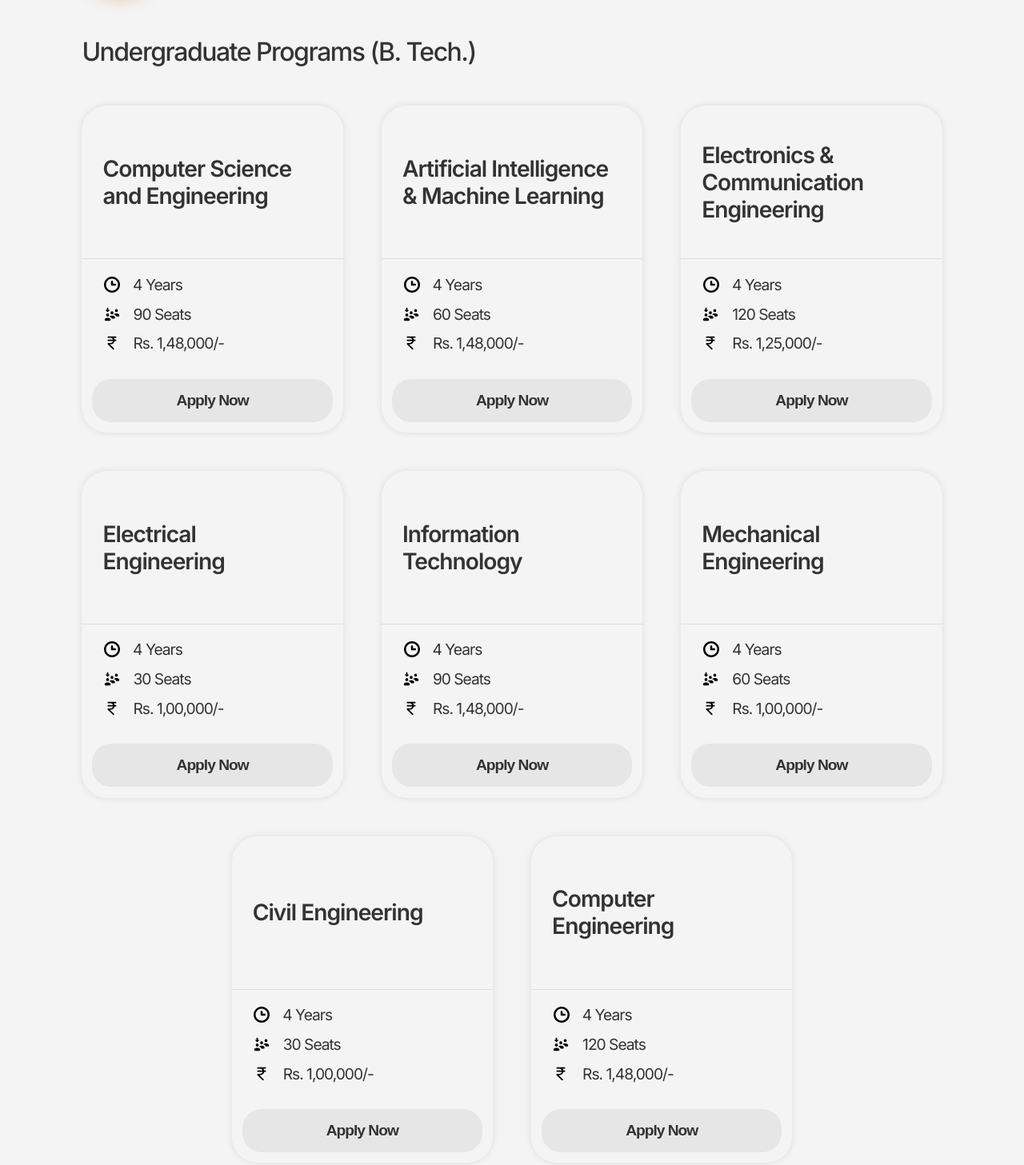
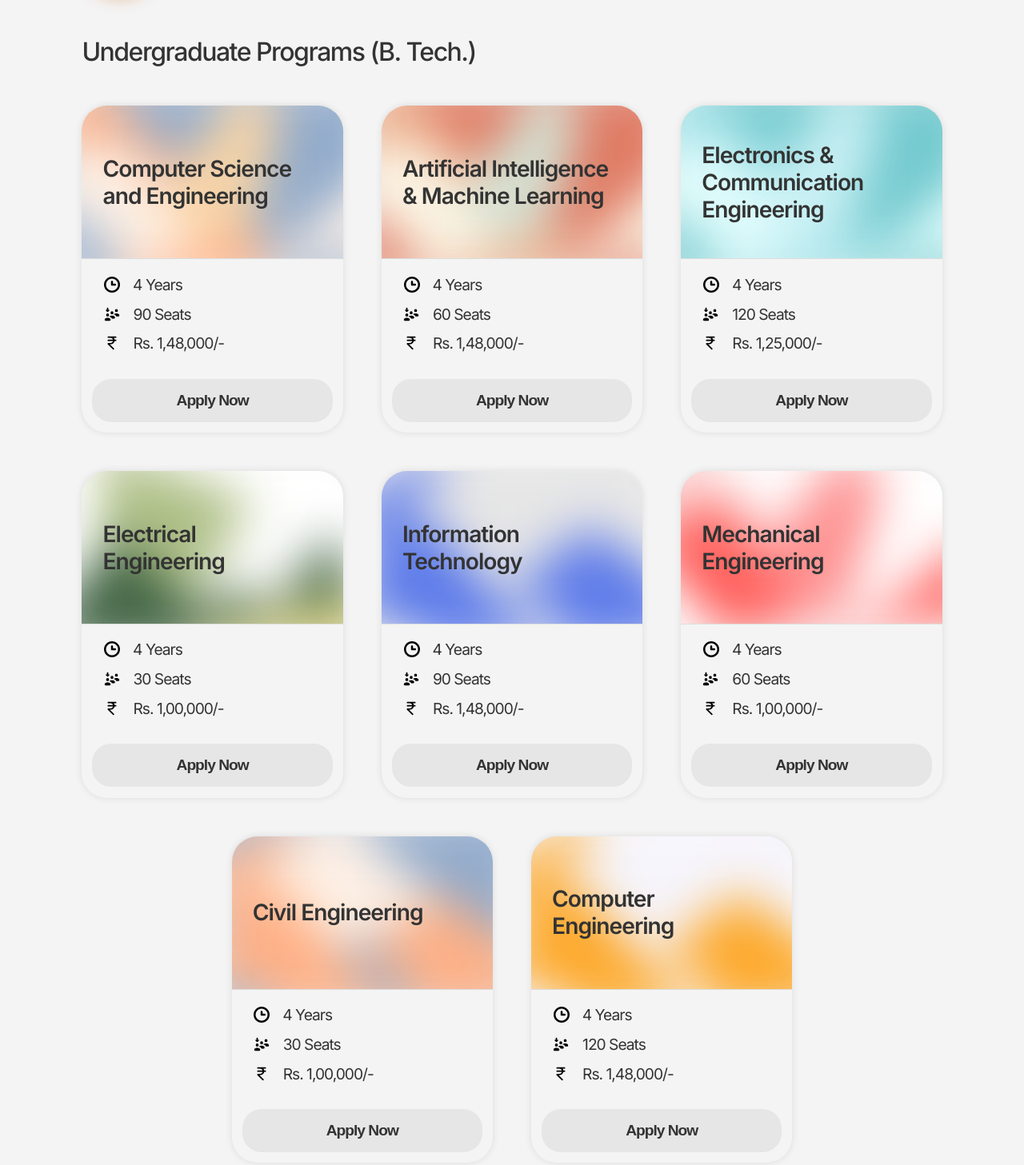
Before and after one commit to Vatsal2054/CSPIT-Home, a website: page index.html in a window 1280 px wide. Shown: the part 1621-3078 px from the top of the page at 80% size. Drawn offline with Linux system fonts and the light colour scheme; the site is published under a folder, as on GitHub Pages, so addresses that start at the root find nothing.

Commit message:
fix: path errors-4

```diff
--- a/sass/components/_programs.scss
+++ b/sass/components/_programs.scss
@@ -68,52 +68,52 @@
 
         &:nth-child(1) {
             .program__name{
-                background-image: url("/resources/backgrounds/mesh-1.png");
+                background-image: url(".././resources/backgrounds/mesh-1.png");
             }
         }
         &:nth-child(2) {
             .program__name{
-                background-image: url("/resources/backgrounds/mesh-2.png");
+                background-image: url(".././resources/backgrounds/mesh-2.png");
             }
         }
         &:nth-child(3) {
             .program__name{
-                background-image: url("/resources/backgrounds/mesh-3.png");
+                background-image: url(".././resources/backgrounds/mesh-3.png");
             }
         }
         &:nth-child(4) {
             .program__name{
-                background-image: url("/resources/backgrounds/mesh-4.png");
+                background-image: url(".././resources/backgrounds/mesh-4.png");
             }
         }
         &:nth-child(5) {
             .program__name{
-                background-image: url("/resources/backgrounds/mesh-5.png");
+                background-image: url(".././resources/backgrounds/mesh-5.png");
             }
         }
         &:nth-child(6) {
             .program__name{
-                background-image: url("/resources/backgrounds/mesh-6.png");
+                background-image: url(".././resources/backgrounds/mesh-6.png");
             }
         }
         &:nth-child(7) {
             .program__name{
-                background-image: url("/resources/backgrounds/mesh-7.png");
+                background-image: url(".././resources/backgrounds/mesh-7.png");
             }
         }
         &:nth-child(8) {
             .program__name{
-                background-image: url("/resources/backgrounds/mesh-8.png");
+                background-image: url(".././resources/backgrounds/mesh-8.png");
             }
         }
         &:nth-child(9) {
             .program__name{
-                background-image: url("/resources/backgrounds/mesh-9.png");
+                background-image: url(".././resources/backgrounds/mesh-9.png");
             }
         }
         &:nth-child(8) {
             .program__name{
-                background-image: url("/resources/backgrounds/mesh-8.png");
+                background-image: url(".././resources/backgrounds/mesh-8.png");
             }
         }
 
@@ -138,7 +138,7 @@
         border-bottom: 1px solid #ddd;
         font-weight: 600;
         font-size: responsive-font-size(2.2);
-        // background-image: url("/resources/backgrounds/mesh.png");
+        // background-image: url(".././resources/backgrounds/mesh.png");
         background-size: cover;
         background-repeat: no-repeat;
         // background-position-x: 90%;
```
Also changed, not shown: css/style.css.
